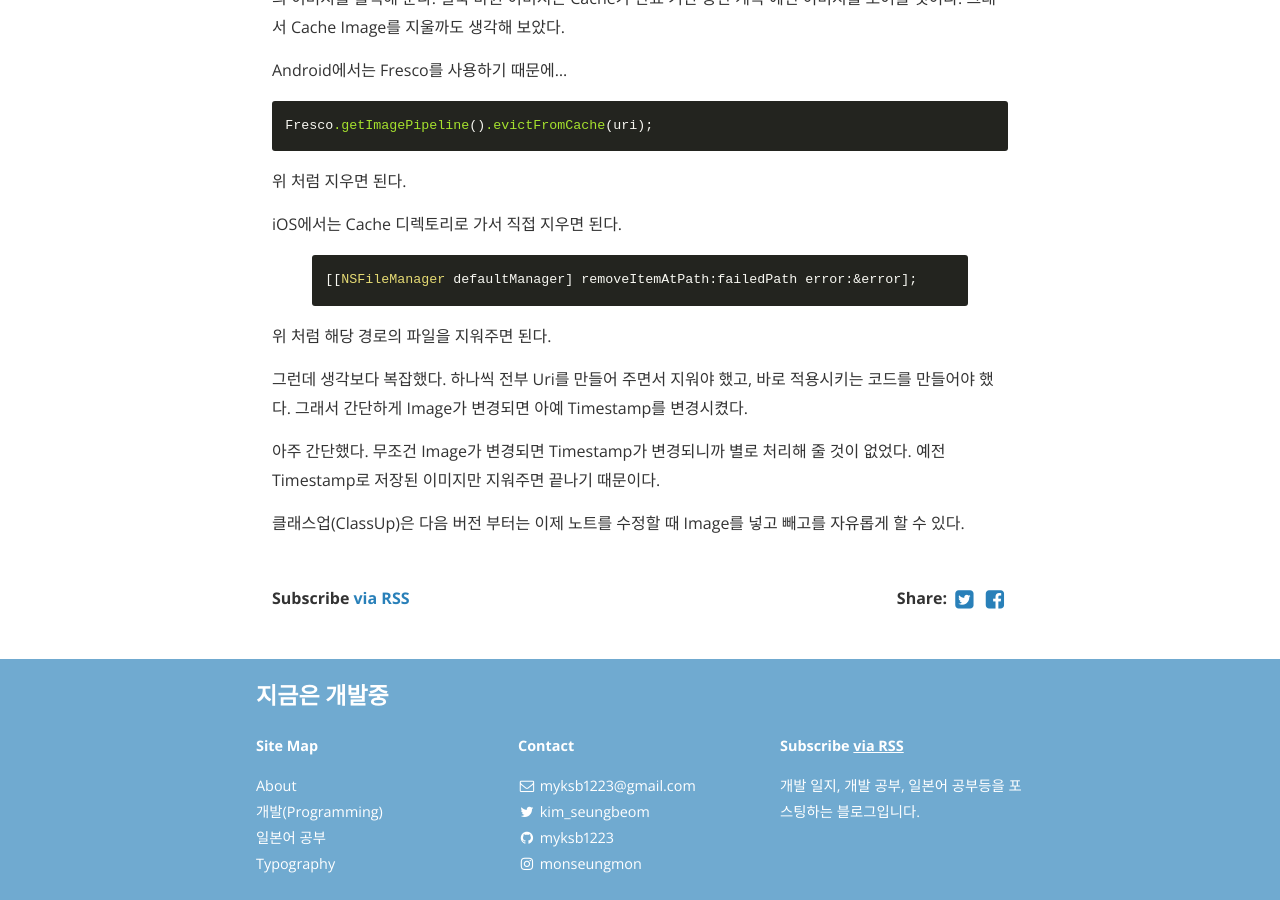
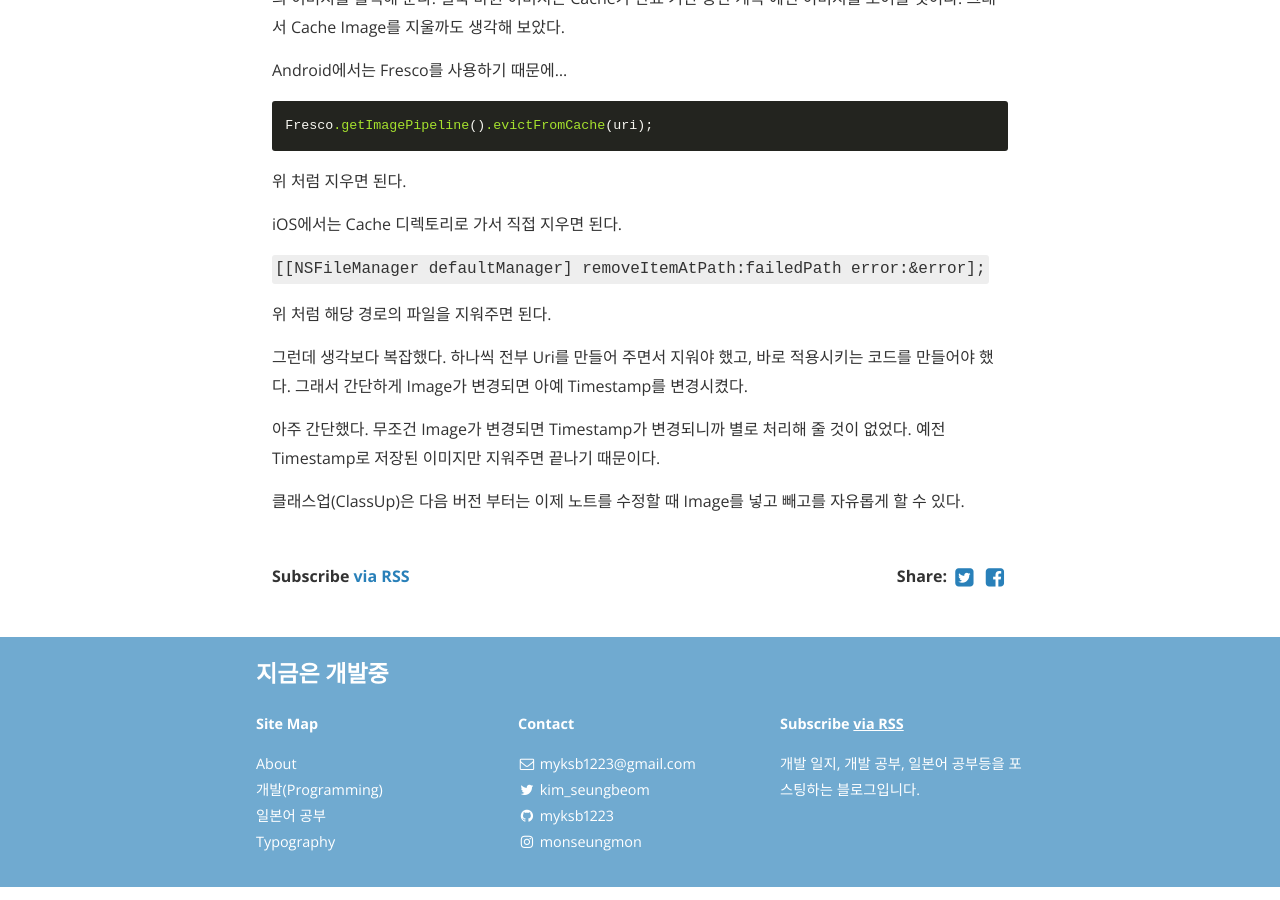
Before and after one commit to myksb1223/myksb1223.github.io, a Jekyll site: the page built from _posts/2018-07-10-Saved-images-in-device.md, in a window 1280 px wide and 900 px high, scrolled down 1221 px. Built offline with Jekyll 4.4.1, drawn with Linux system fonts in a browser that asks for light colours; nearby versions of some CDN libraries.

Commit message:
Change post

````diff
--- a/_posts/2018-07-10-Saved-images-in-device.md
+++ b/_posts/2018-07-10-Saved-images-in-device.md
@@ -44,9 +44,9 @@ Fresco.getImagePipeline().evictFromCache(uri);
 
 iOS에서는 Cache 디렉토리로 가서 직접 지우면 된다.
 
-{% highlight objc %}
+```Objective-c
 [[NSFileManager defaultManager] removeItemAtPath:failedPath error:&error];
-{% endhighlight %}
+```
 
 위 처럼 해당 경로의 파일을 지워주면 된다.
 
````
